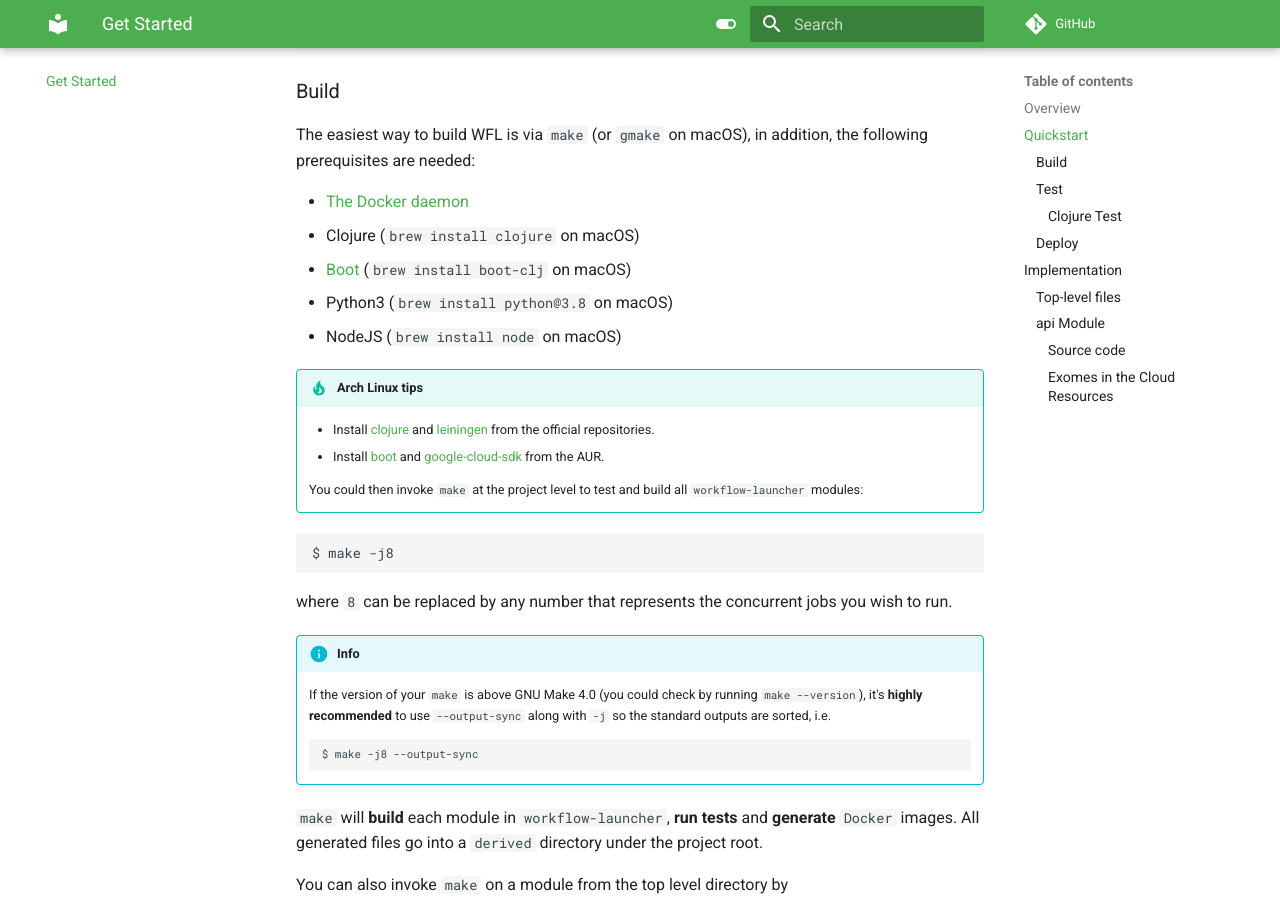
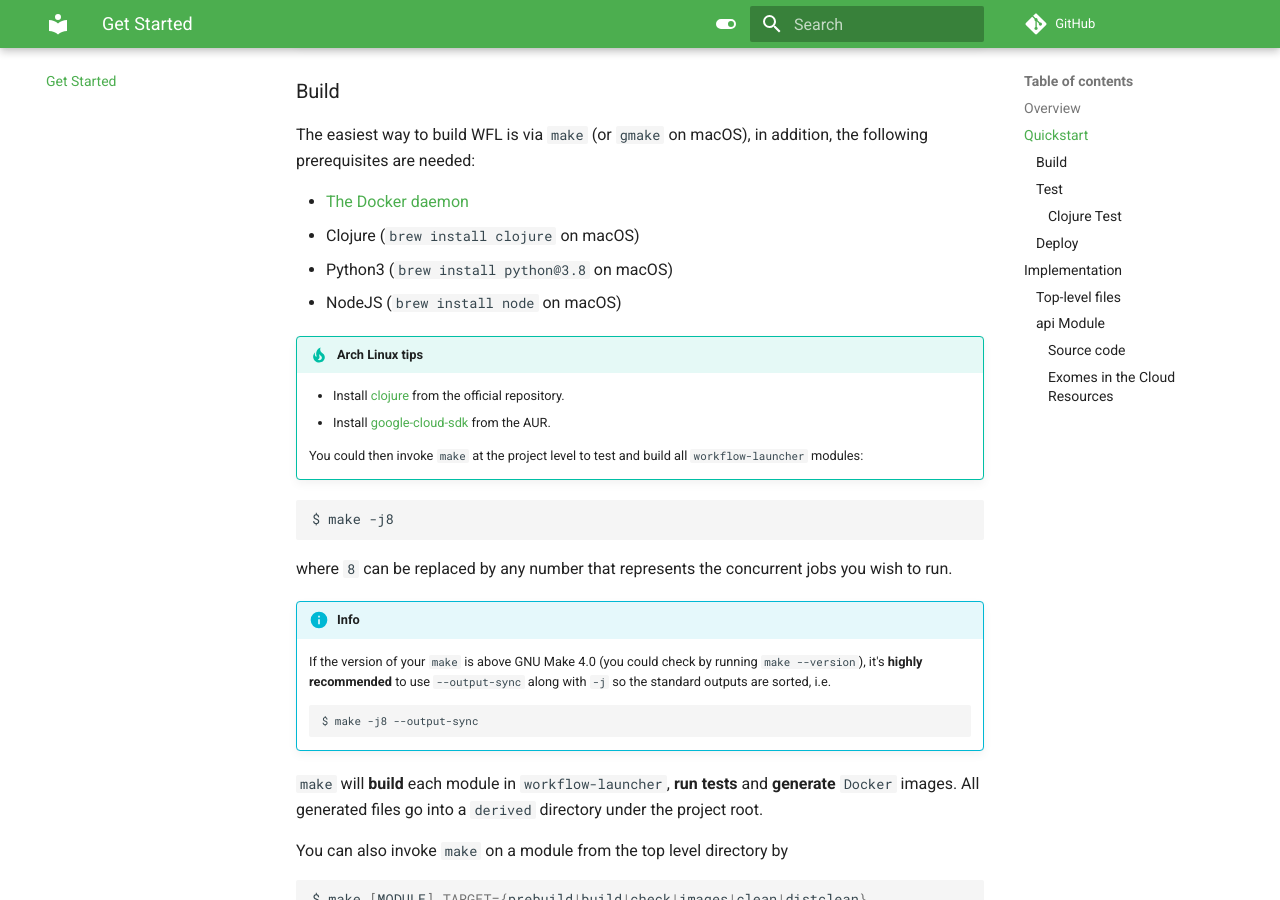
Before and after one commit to broadinstitute/wfl, an MkDocs documentation site: the page built from docs/md/index.md, in a window 1280 px wide and 900 px high, scrolled down 754 px. Built offline with MkDocs 1.6.1 and Material for MkDocs 9.7.7, drawn with Linux system fonts in a browser that asks for light colours; comment, search, counter and statistics services are not loaded.

```diff
--- a/docs/md/index.md
+++ b/docs/md/index.md
@@ -39,17 +39,15 @@
 
 - [The Docker daemon](https://www.docker.com/products/docker-desktop)
 - Clojure (`brew install clojure` on macOS)
-- [Boot](https://github.com/boot-clj/boot) (`brew install boot-clj` on macOS)
 - Python3 (`brew install python@3.8` on macOS)
 - NodeJS (`brew install node` on macOS)
 
 !!! tip "Arch Linux tips"
-    - Install [clojure](https://www.archlinux.org/packages/?name=clojure) and
-    [leiningen](https://www.archlinux.org/packages/?name=leiningen)
-    from the official repositories.
-    - Install [boot](https://aur.archlinux.org/packages/boot/) and
-    [google-cloud-sdk](https://aur.archlinux.org/packages/google-cloud-sdk)
-    from the AUR.
+    - Install [clojure](https://www.archlinux.org/packages/?name=clojure)
+      from the official repository.
+    - Install
+      [google-cloud-sdk](https://aur.archlinux.org/packages/google-cloud-sdk)
+      from the AUR.
 
     You could then invoke `make` at the project level to test and build all
     `workflow-launcher` modules:
```
Also changed, not shown: 4 other files.
